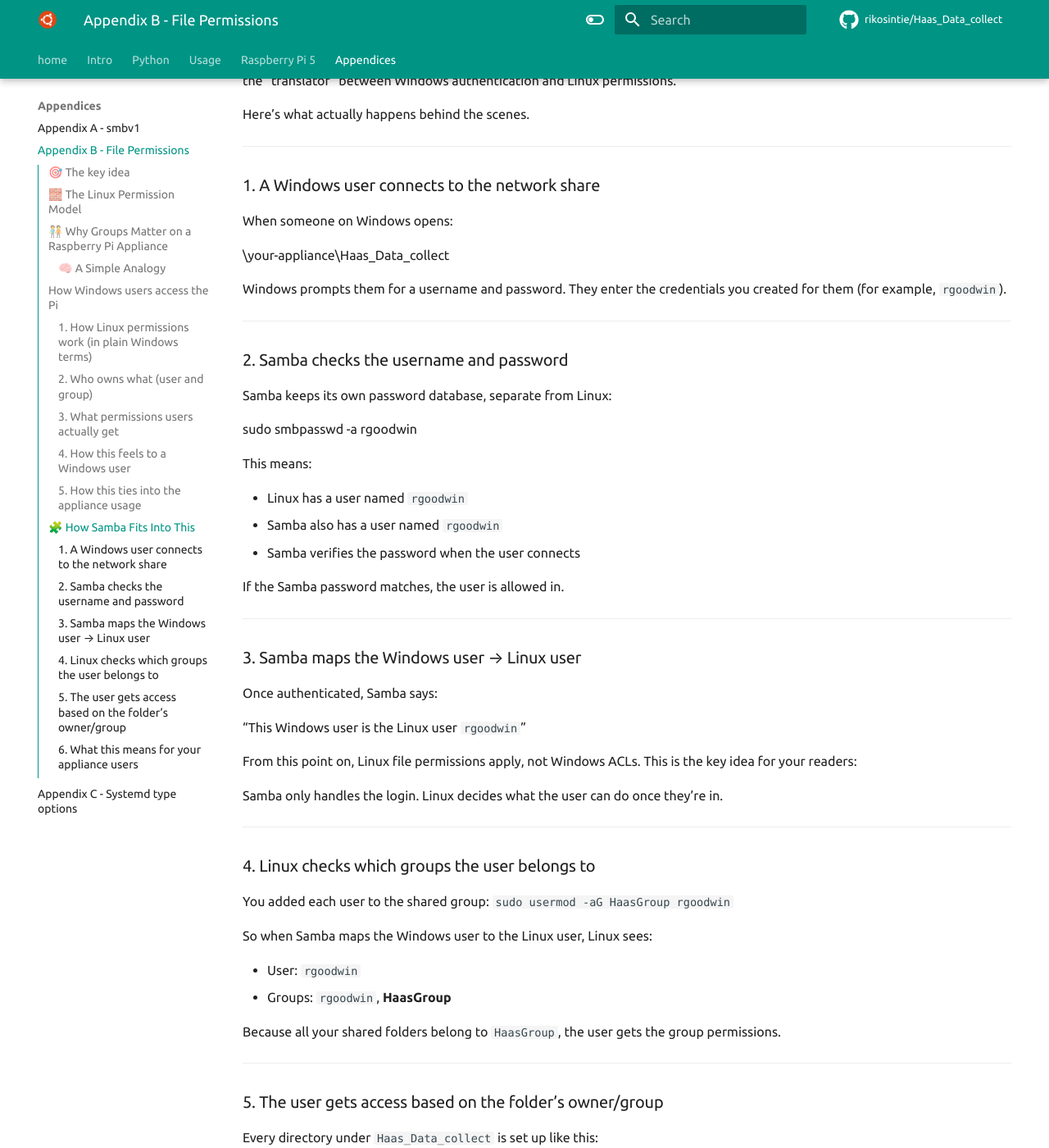
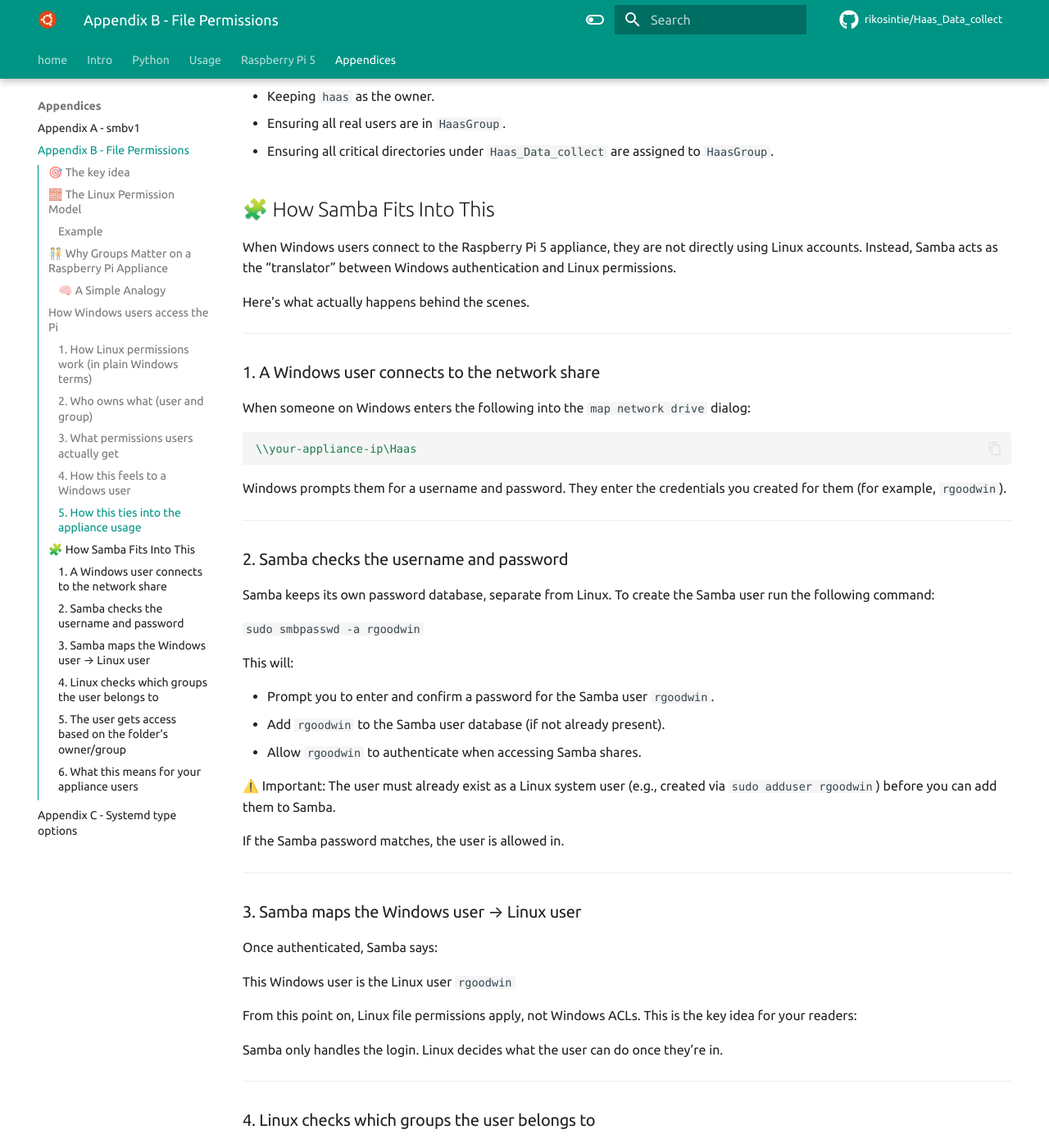
Before and after one commit to rikosintie/Haas_Data_collect, an MkDocs documentation site: the page built from docs/appendices/appendix-b.md, in a window 1280 px wide and 1400 px high, scrolled down 6465 px. Shown: the whole window at 82% size. Built offline with MkDocs 1.6.1 and Material for MkDocs 9.7.7, drawn with Linux system fonts in a browser that asks for light colours; emoji names are drawn with the system emoji font; some web fonts are replaced; comment, search, counter and statistics services are not loaded; some of the changed text lies outside the part shown.

Commit message:
Git Title: Formatting for clarity and consistency

````diff
--- a/docs/appendices/appendix-b.md
+++ b/docs/appendices/appendix-b.md
@@ -6,7 +6,7 @@
 
 When I was at Cal Poly, the head of the department started a lecture with this:
 
-- I'm going to tell what I'm lecturing on today.
+- I'm going to tell you what I'm lecturing on today.
 - Then I'm going to lecture to you.
 - Then I'm going to summarize what I told you.
 
@@ -15,6 +15,7 @@
 ----------------------------------------------------------------
 
 **Samba authenticates Windows users, but Linux decides what they can access.**
+
 When a Windows user logs in, Samba maps them to a Linux user account that belongs to the `HaasGroup`. All folders under `Haas_Data_collect` are owned by `haas` and assigned to `HaasGroup`, so every user in that group gets the same read/write access. This keeps permissions simple and predictable without using Windows-style ACLs or effective permissions.
 
 ----------------------------------------------------------------
@@ -57,7 +58,8 @@
 
 ----------------------------------------------------------------
 
-🔍 How Linux Decides Access (the part Windows users must understand)
+🔍 **How Linux Decides Access (the part Windows users must understand).**
+
 Linux checks permissions in this exact order:
 
 1. Is the user the owner?
@@ -70,19 +72,20 @@
 
 There is no combining of permissions like Windows does.
 
-**Example**
+### Example
 
 If a file has:
-Owner: read/write
-Group: read only
-Other: no access
+
+- Owner: read/write
+- Group: read only
+- Other: no access
 
 And a user is in the group but not the owner:
 
 - They get read only, even if they belong to multiple groups.
 - They cannot “inherit” write access from anywhere else.
 
-This is the biggest conceptual shift for Windows users.
+**This is the biggest conceptual shift for Windows users.**
 
 ----------------------------------------------------------------
 
@@ -100,7 +103,7 @@
 ### 🧠 A Simple Analogy
 
 Linux doesn’t calculate permissions from multiple sources like Windows.
-Instead, every file chooses one set of permissions to apply — either the owner’s, the group’s, or everyone else’s — depending on who you are.
+Instead, every file chooses one set of permissions to apply — either the owner’s, the group’s, or the other's — depending on who you are.
 
 This analogy lands well with Windows admins
 
@@ -120,21 +123,22 @@
 ```text
                          ┌──────────────────────────────┐
                          │  Haas_Data_collect           │
-                         │  Owner: haas             │
+                         │  Owner: haas                 │
                          │  Group: HaasGroup            │
                          └──────────────┬───────────────┘
                                         │
         ┌───────────────────────────────┼────────────────────────────────┐
         │                               │                                │
 ┌──────────────────┐       ┌──────────────────────┐        ┌──────────────────┐
-│    minimill/     │       │      st30    /       │        │      st30l/      │
+│    minimill/     │       │      st30/           │        │      st30l/      │
 │ Owner: haas      │       │ Owner: haas          │        │ Owner: haas      │
 │ Group: HaasGroup │       │ Group: HaasGroup     │        │ Group: HaasGroup │
 └──────────────────┘       └──────────────────────┘        └──────────────────┘
 ```
 
-(Additional sibling directories follow the same pattern:)
-    st40/   vf2ss/   vf5ss/
+Additional sibling directories follow the same pattern:
+
+`st40/, vf2ss/, vf5ss/`
 
 This diagram makes the permission model visually obvious:
 
@@ -256,7 +260,7 @@
 
 ### 5. How this ties into the appliance usage
 
-When a Windows user connects to the appliance (for example via a network share:
+When a Windows user connects to the appliance via a network drive share:
 
 - Their account is mapped to a Linux user that belongs to `HaasGroup`.
 - That membership gives them the **group** permissions on everything under `Haas_Data_collect`.
@@ -278,9 +282,11 @@
 
 ### 1. A Windows user connects to the network share
 
-When someone on Windows opens:
+When someone on Windows enters the following into the `map network drive` dialog:
 
-\\your-appliance\Haas_Data_collect
+```unixconfig
+\\your-appliance-ip\Haas
+```
 
 Windows prompts them for a username and password.
 They enter the credentials you created for them (for example, `rgoodwin`).
@@ -289,15 +295,17 @@
 
 ### 2. Samba checks the username and password
 
-Samba keeps its own password database, separate from Linux:
+Samba keeps its own password database, separate from Linux. To create the Samba user run the following command:
 
-sudo smbpasswd -a rgoodwin
+`sudo smbpasswd -a rgoodwin`
 
-This means:
+This will:
 
-- Linux has a user named `rgoodwin`
-- Samba also has a user named `rgoodwin`
-- Samba verifies the password when the user connects
+- Prompt you to enter and confirm a password for the Samba user `rgoodwin`.
+- Add `rgoodwin` to the Samba user database (if not already present).
+- Allow `rgoodwin` to authenticate when accessing Samba shares.
+
+⚠️ Important: The user must already exist as a Linux system user (e.g., created via `sudo adduser rgoodwin`) before you can add them to Samba.
 
 If the Samba password matches, the user is allowed in.
 
@@ -307,7 +315,7 @@
 
 Once authenticated, Samba says:
 
-“This Windows user is the Linux user `rgoodwin`”
+This Windows user is the Linux user `rgoodwin`
 
 From this point on, Linux file permissions apply, not Windows ACLs.
 This is the key idea for your readers:
````
